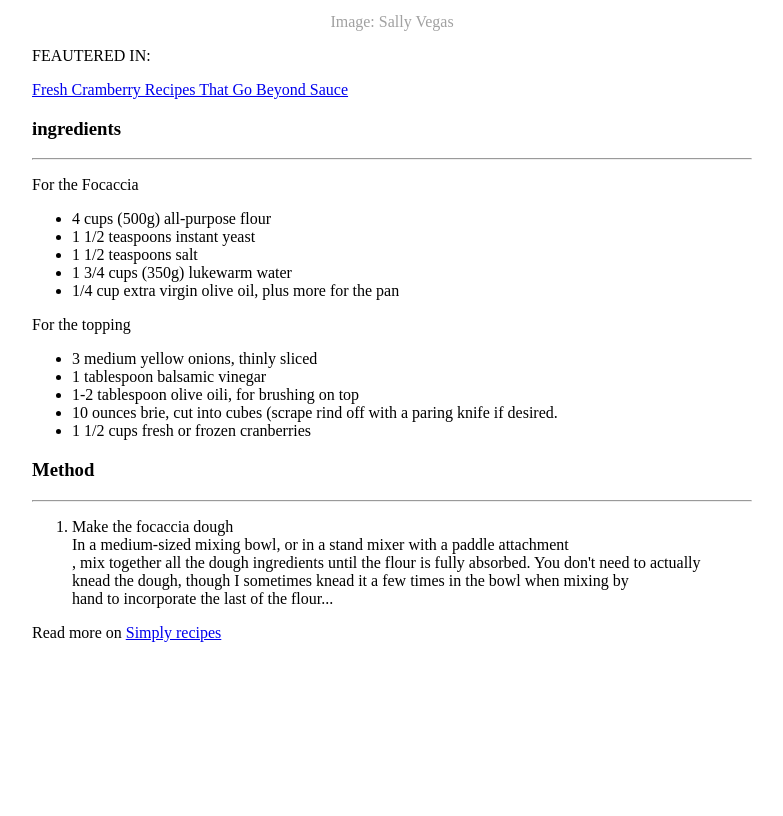
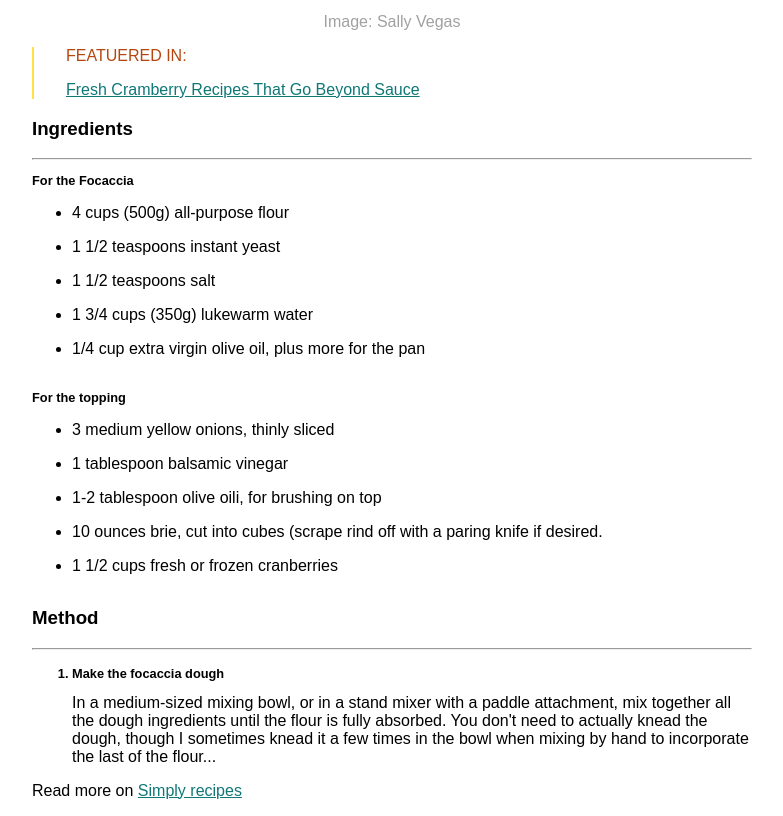
Before and after one commit to marco-sorrentino/u1-w1-d3, a plain HTML site: page index.html in a window 1280 px wide. Shown: the part 794-1610 px from the top of the page, without its empty margins (248-1031 px from the left). Before the commit the page ends 1452 px from the top, so only its background shows below. Drawn offline with Linux system fonts and the light colour scheme.

Commit message:
text edited css

```diff
--- a/index.html
+++ b/index.html
@@ -5,6 +5,7 @@
     <meta http-equiv="X-UA-Compatible" content="IE=edge" />
     <meta name="viewport" content="width=device-width, initial-scale=1.0" />
     <link rel="stylesheet" href="./style.css" />
+
     <title>Ricetta focaccia</title>
   </head>
   <body>
@@ -42,11 +43,15 @@
           <p>Image: Sally Vegas</p>
         </div>
         <div class="links">
-          <p>FEAUTERED IN:</p>
-          <a href="#">Fresh Cramberry Recipes That Go Beyond Sauce</a>
+          <div class="marginleft">
+            <p>FEATUERED IN:</p>
+            <a href="#" class="colorslink"
+              >Fresh Cramberry Recipes That Go Beyond Sauce</a
+            >
+          </div>
         </div>
         <div class="ingredients">
-          <h3>ingredients</h3>
+          <h3>Ingredients</h3>
           <hr />
           <p class="Ingredients-titles">For the Focaccia</p>
           <ul>
@@ -73,19 +78,21 @@
           <h3>Method</h3>
           <hr />
           <ol>
-            <li>Make the focaccia dough</li>
+            <li class="Ingredients-titles">Make the focaccia dough</li>
             <li id="nonumber">
               In a medium-sized mixing bowl, or in a stand mixer with a paddle
-              attachment <br />, mix together all the dough ingredients until
-              the flour is fully absorbed. You don't need to actually <br />
-              knead the dough, though I sometimes knead it a few times in the
-              bowl when mixing by <br />
-              hand to incorporate the last of the flour...
+              attachment, mix together all <br />
+              the dough ingredients until the flour is fully absorbed. You don't
+              need to actually knead the <br />
+              dough, though I sometimes knead it a few times in the bowl when
+              mixing by hand to incorporate <br />the last of the flour...
             </li>
           </ol>
           <p>
             Read more on
-            <a href="https://www.simplyrecipes.com/">Simply recipes</a>
+            <a href="https://www.simplyrecipes.com/" class="colorslink"
+              >Simply recipes</a
+            >
           </p>
         </div>
       </div>
--- a/style.css
+++ b/style.css
@@ -1,5 +1,6 @@
 body {
   margin: 0;
+  font-family: "Montserrat", sans-serif;
 }
 
 header {
@@ -41,3 +42,32 @@ h1 {
 #nonumber {
   list-style-type: none;
 }
+
+.colorslink {
+  color: rgba(16, 119, 119, 1);
+}
+
+.links p {
+  color: rgba(181, 70, 15, 1);
+}
+
+.links {
+  border-left: 2px solid rgb(255, 224, 71);
+}
+
+.marginleft {
+  margin-left: 2em;
+}
+
+.Ingredients-titles {
+  font-weight: 600;
+  font-size: 0.8em;
+}
+
+ul {
+  margin-bottom: 2em;
+}
+
+li {
+  margin-bottom: 1em;
+}
```
